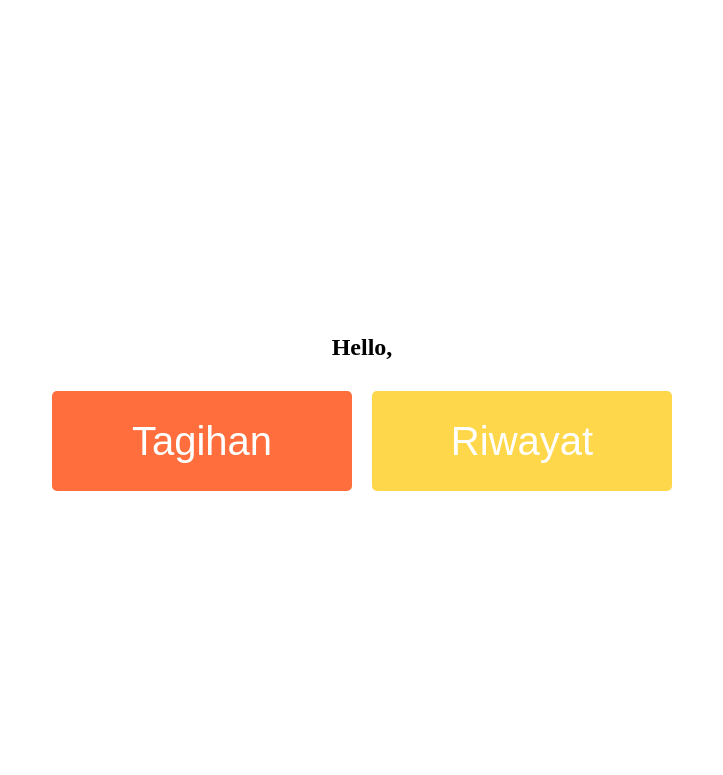
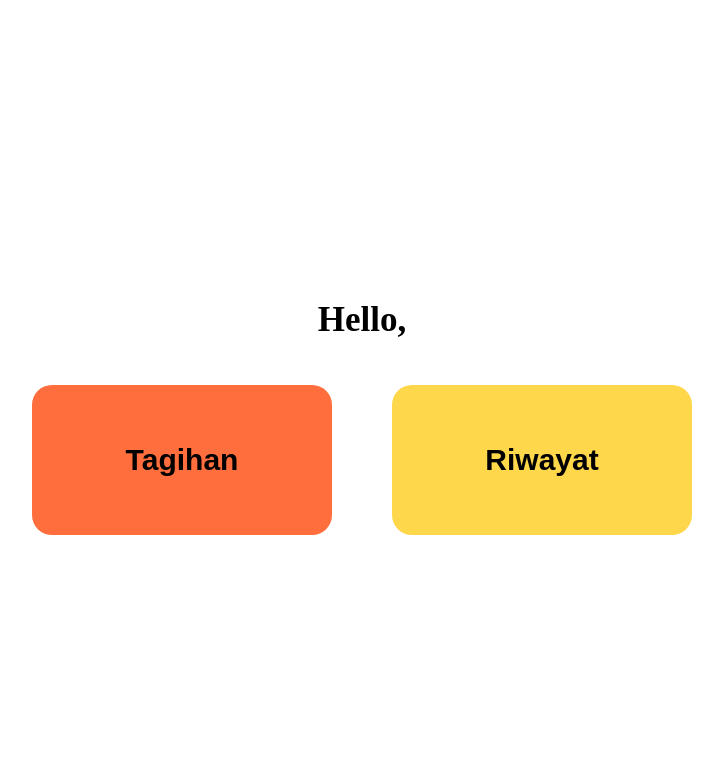
Before and after one commit to NandaSyarlaHariyanti/FP_Laundry, a PHP site: page /pelanggan/dashboardpelanggan.php in a window 1280 px wide. Shown: the top 775 px of the page, without its empty margins (278-1001 px from the left). Run offline with PHP 8.4, Linux system fonts and the light colour scheme; the visitor is signed in with stand-in values (Sample User, id 1); data that the repository does not hold is empty.

Commit message:
Update dashboardpelanggan.php

```diff
--- a/pelanggan/dashboardpelanggan.php
+++ b/pelanggan/dashboardpelanggan.php
@@ -1,5 +1,6 @@
 <!DOCTYPE html>
 <html lang="en">
+
 <head>
     <meta charset="UTF-8">
     <meta http-equiv="X-UA-Compatible" content="IE=edge">
@@ -20,28 +21,30 @@
 
         .tagihan-button {
             padding: 10px 20px;
-            height: 100px;
+            height: 150px;
             width: 300px;
-            font-size: 40px;
-            border-radius: 5px;
+            font-size: 30px;
+            font-weight: bold;
+            border-radius: 20px;
             background-color: #FF6E3C;
-            color: white;
+            color: black;
             border: none;
             cursor: pointer;
-            margin: 10px;
+            margin: 10px 30px;
         }
 
         .riwayat-button {
             padding: 10px 20px;
-            height: 100px;
+            height: 150px;
             width: 300px;
-            font-size: 40px;
-            border-radius: 5px;
+            font-size: 30px;
+            font-weight: bold;
+            border-radius: 20px;
             background-color: #FFD74B;
-            color: white;
+            color: black;
             border: none;
             cursor: pointer;
-            margin: 10px;
+            margin: 10px 30px;
         }
 
         .tagihan-button:hover {
@@ -67,10 +70,12 @@
 
         h2 {
             text-align: center;
-            margin-bottom: 20px;
+            margin-bottom: 35px;
+            font-size: 35px;
         }
     </style>
 </head>
+
 <body>
 
     <div class="container">
@@ -114,4 +119,5 @@
         </div>
 
 </body>
+
 </html>
```
Lines whose indentation alone changed are shown as unchanged.
